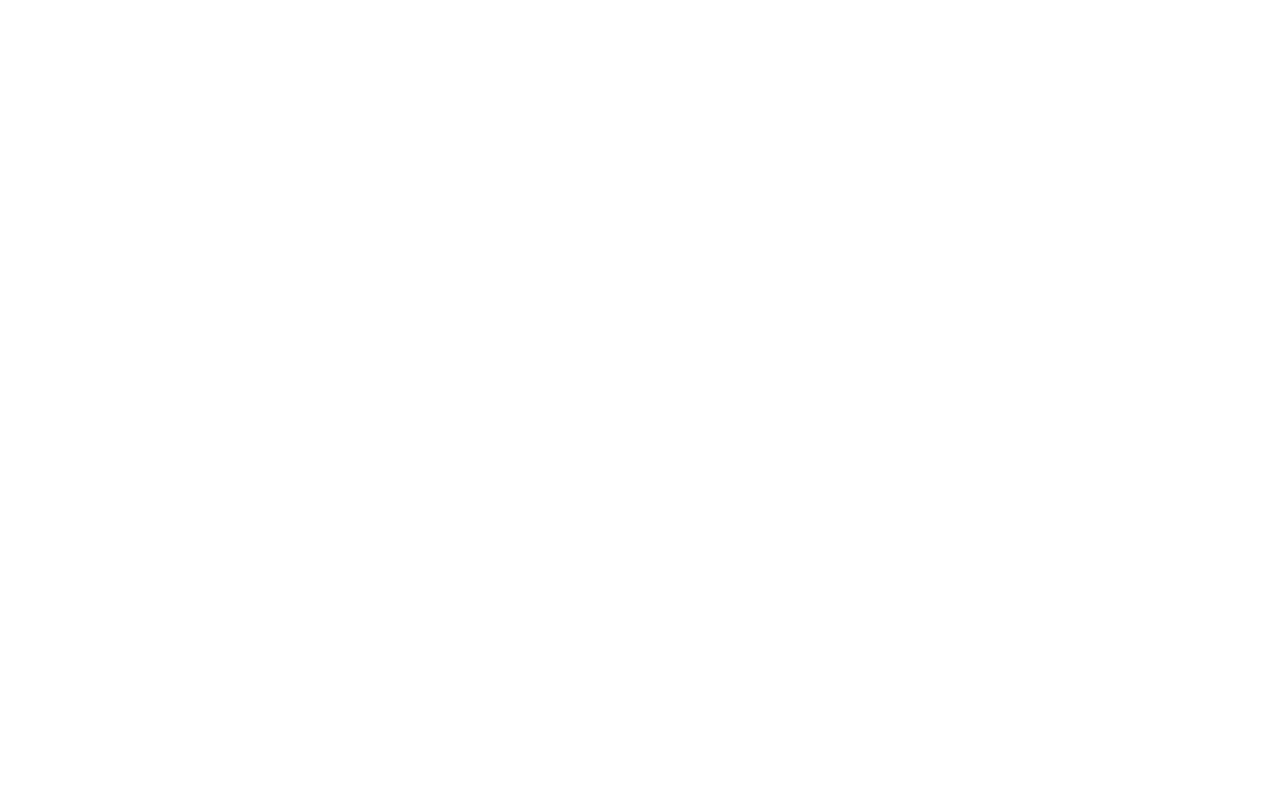
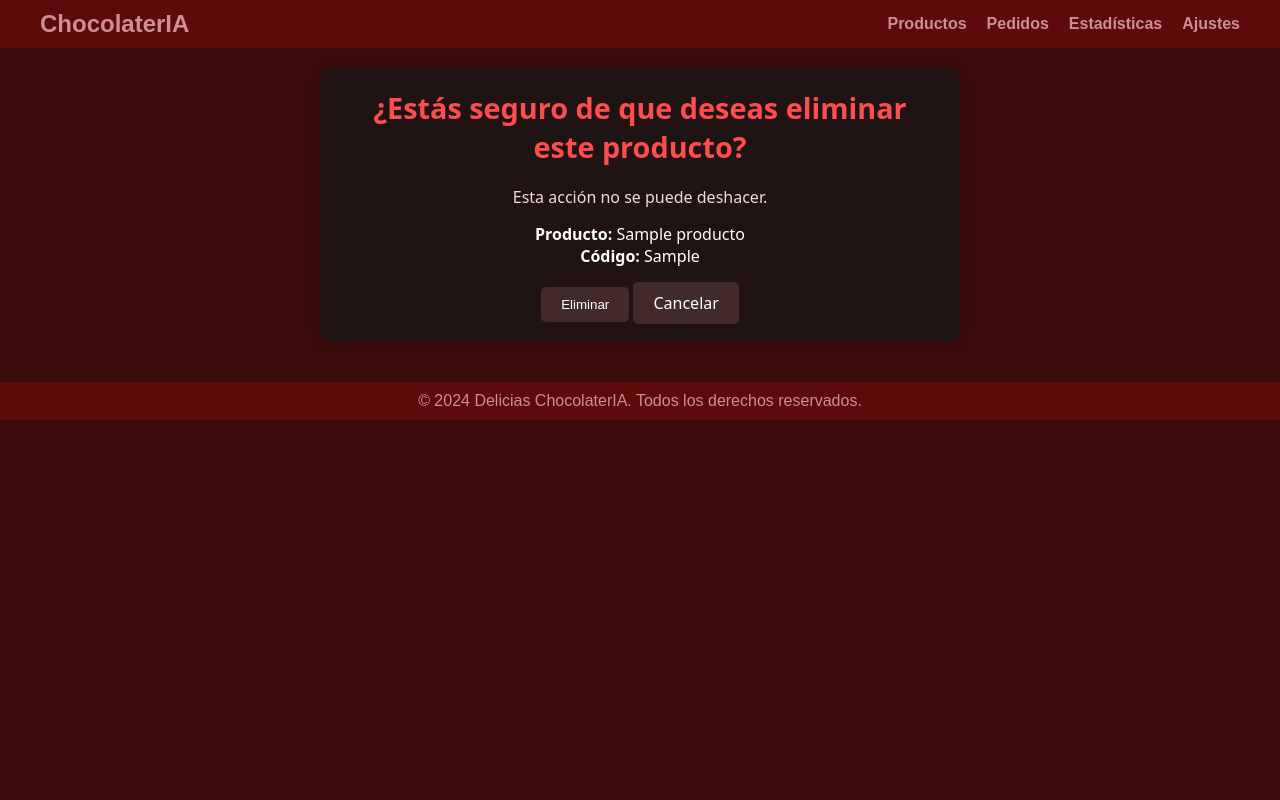
Before and after one commit to Alvaro0219/Sistema-chocolateria, a Django app: page /productos/1/eliminar/ in a window 1280 px wide. Before the commit the page is empty. Run offline with Django 5.2, Linux system fonts and the light colour scheme; tables that the repository leaves empty hold one stand-in row (values such as "Sample post").

Commit message:
Modificando vista 'eliminar_productos'

```diff
--- a/choco_project/core/static/core/css/base.css
+++ b/choco_project/core/static/core/css/base.css
@@ -1,6 +1,5 @@
 /* ARCHIVO BASE */
 body, h1, h2, h3, p, ul, li, a {
-  height: 100%;
   margin: 0;
   padding: 0;
   box-sizing: border-box;
@@ -9,30 +8,28 @@ body, h1, h2, h3, p, ul, li, a {
 body {
   font-family: Arial, sans-serif;
   color: #fff;
-  background-color: #fff;
+  background-color: #3b0a0a;
 }
 
 /* Navbar Styling */
 .navbar {
-  background-color: #e20019;
-  padding: 12px 24px;
-  border-radius: 2.1875em; /* Bordes redondeados */
-  margin: 40px auto; /* Margen superior e inferior */
-  width: 1100px ; /* Ajuste al contenido */
-  box-shadow: 0px 5px 5px rgba(0, 0, 0, 0.2);
-  box-sizing: border-box;
+  background-color: #5c0a0a; /* Dark red background */
+  padding: 10px 0;
 }
 
 .navbar-container {
   display: flex;
   justify-content: space-between;
   align-items: center;
+  max-width: 1200px;
+  margin: 0 auto;
+  padding: 0 20px;
 }
 
 .navbar-brand {
-  font-size: 2rem;
+  font-size: 1.5rem;
   font-weight: bold;
-  color: #ffffff;
+  color: #CC8F94;
   text-decoration: none;
 }
 
@@ -42,21 +39,17 @@ body {
 
 .navigation {
   display: flex;
-  gap: 60px;
+  gap: 20px;
 }
 
 .navigation a {
-  color: #ffffff;
+  color: #CC8F94;
   text-decoration: none;
   font-weight: bold;
-  font-size: 1.25rem;
-  padding: 12px 24px;
-  border-radius: 30px;
-  transition: background-color 0.2s ease, color 0.2s ease;
 }
 
 .navigation a:hover {
-  background-color: #c00015;
+  color: #b52c00;
 }
 
   /* Responsive Navbar */
@@ -86,10 +79,10 @@ body {
 /* Footer Styling */
 .footer {
   background-color: #5c0a0a;
-    padding: 6px 0;
+  padding: 10px 0;
   text-align: center;
   color: #CC8F94;
-    margin-top: 60px;
+  margin-top: 20px;
 }
 
 /* PAGINA PRINCIPAL (HOME) */
@@ -99,17 +92,16 @@ body {
   display: flex;
   justify-content: center;
   align-items: center;
-  min-height: 70vh;
-  width: 100%;
-  background-color:#ffffff;
+  min-height: 100vh;
+  background-color: #3b0a0a;
   padding: 20px;
 }
 
 /* Card styles */
 .card {
   position: relative;
-  width: 400px;
-  height: 400px;
+  width: 300px;
+  height: 300px;
   background: #000; /* Black background for contrast */
   border-radius: 10px;
   display: flex;
--- a/choco_project/core/templates/core/base.html
+++ b/choco_project/core/templates/core/base.html
@@ -6,7 +6,6 @@
     <title>{% block title %}Delicias ChocolaterIA{% endblock %}</title>
     {% load static %}
 
-    <!-- Link to your custom CSS -->
     <link rel="stylesheet" href="{% static 'core/css/base.css' %}">
     {% block extra_head %}{% endblock %}
 </head>
@@ -25,10 +24,9 @@
         </div>
     </header>
 
-    <!-- Content Block -->
     <main class="content">
         {% block content %}
-        <!-- Page-specific content goes here -->
+
         {% endblock %}
     </main>
 
--- a/choco_project/productos/static/productos/css/productos.css
+++ b/choco_project/productos/static/productos/css/productos.css
@@ -393,3 +393,55 @@
 .editar-producto-submit-button:hover {
   background-color: #8c0005;
 }
+
+/* eliminar_producto.html */
+
+/* Contenedor general */
+.eliminar-producto-container {
+  max-width: 600px;
+  margin: 0 auto;
+  padding: 20px;
+  background-color: #201314;
+  color: #fff;
+  border-radius: 10px;
+  box-shadow: 0 0 10px rgba(0, 0, 0, 0.2);
+  font-family: 'Epilogue', 'Noto Sans', sans-serif;
+  text-align: center;
+}
+
+/* Título */
+.eliminar-producto-title {
+  font-size: 1.8rem;
+  margin-bottom: 20px;
+  color: #ff4c4c;
+}
+
+/* Texto de advertencia */
+.eliminar-producto-text {
+  margin-bottom: 15px;
+  color: #f8d7da;
+}
+
+/* Botones de acción */
+.eliminar-producto-actions {
+  display: flex;
+  justify-content: space-around;
+  margin-top: 20px;
+}
+
+.eliminar-producto-delete-button,
+.eliminar-producto-cancel-button {
+  background-color: #42292a;
+  color: white;
+  padding: 10px 20px;
+  border-radius: 5px;
+  text-decoration: none;
+  transition: background-color 0.3s ease;
+  border: none;
+  cursor: pointer;
+}
+
+.eliminar-producto-delete-button:hover,
+.eliminar-producto-cancel-button:hover {
+  background-color: #5f3a3c;
+}
--- a/choco_project/productos/templates/productos/eliminar_producto.html
+++ b/choco_project/productos/templates/productos/eliminar_producto.html
@@ -0,0 +1,26 @@
+{% extends 'core/base.html' %}
+
+{% load static %}
+
+{% block title %}Eliminar Producto - Delicias ChocolaterIA{% endblock %}
+
+{% block extra_head %}
+<link rel="stylesheet" href="{% static 'productos/css/productos.css' %}">
+{% endblock %}
+
+{% block content %}
+<div class="eliminar-producto-container">
+    <h1 class="eliminar-producto-title">¿Estás seguro de que deseas eliminar este producto?</h1>
+    <p class="eliminar-producto-text">Esta acción no se puede deshacer.</p>
+    <p><strong>Producto:</strong> {{ producto.nombre }}</p>
+    <p><strong>Código:</strong> {{ producto.codigo }}</p>
+
+    <div class="eliminar-producto-actions">
+        <form action="{% url 'productos:eliminar_producto' producto.pk %}" method="post">
+            {% csrf_token %}
+            <button type="submit" class="eliminar-producto-delete-button">Eliminar</button>
+            <a href="{% url 'productos:detalle_producto' producto.pk %}" class="eliminar-producto-cancel-button">Cancelar</a>
+        </form>
+    </div>
+</div>
+{% endblock %}
--- a/choco_project/productos/views.py
+++ b/choco_project/productos/views.py
@@ -81,7 +81,10 @@ def editar_producto(request, pk):
 
 def eliminar_producto(request, pk):
     producto = get_object_or_404(Producto, pk=pk)
+
     if request.method == 'POST':
         producto.delete()
+        messages.success(request, "Producto eliminado exitosamente.")
         return redirect('productos:productos')
+
     return render(request, 'productos/eliminar_producto.html', {'producto': producto})
```
Also changed, not shown: choco_project/productos/templates/productos/detalle_producto.html (+2 -5 lines). Lines whose indentation alone changed are shown as unchanged.
